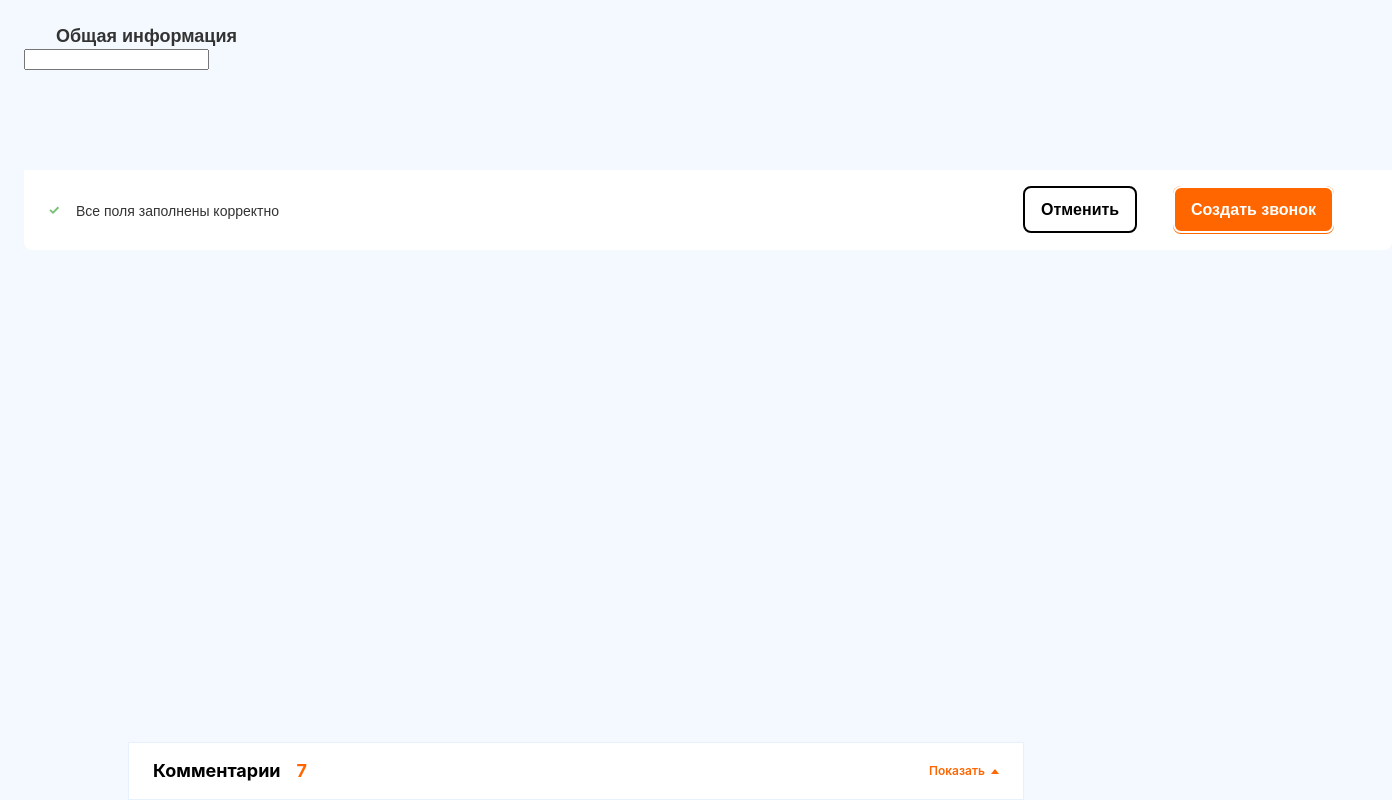
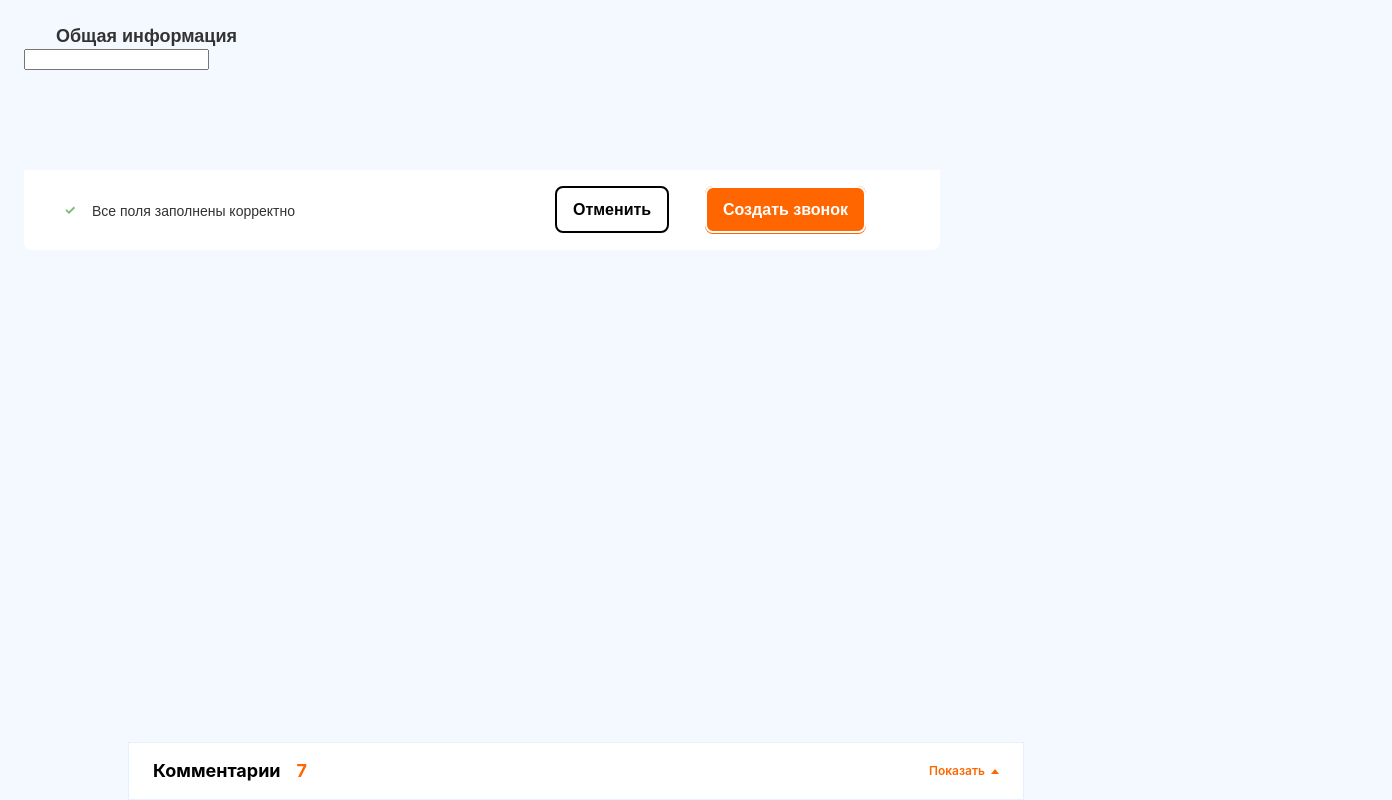
Before and after one commit to Okbitsnok/chat, a React (Create React App) app: page / in a window 1280 px wide. Shown: the whole page, 1392 px wide, since content can reach past the window. Built offline with nearby package versions, Linux system fonts and the light colour scheme; the HTML template or start-up script is replaced by a standard one.

Commit message:
Adding Form

```diff
--- a/src/App.tsx
+++ b/src/App.tsx
@@ -1,6 +1,6 @@
 import React from 'react';
 import Chat from "./chat-component";
-import Form from "./formComponent";
+import Form from "./formComponent/Form";
 
 function App() {
   return (
--- a/src/Icon/CorrectMark.tsx
+++ b/src/Icon/CorrectMark.tsx
@@ -1,11 +1,14 @@
-
+import {SvgStyled} from './Icons.styles';
 
 export const CorrectMark = () => {
     return (
-        <svg width="13" height="12" viewBox="0 0 13 12" fill="none" xmlns="http://www.w3.org/2000/svg">
-            <g clipPath="url(#clip0_549_2886)">
-                <path d="M2.18945 5.92734L5.40118 8.95446L11.3105 3.04492" stroke="#79C077" strokeWidth="2"/>
-            </g>
-        </svg>
+        <SvgStyled
+            width="13"
+            height="12"
+            viewBox="0 0 13 12"
+            fill="none"
+            xmlns="http://www.w3.org/2000/svg">
+            <path d="M2.18945 5.92734L5.40118 8.95446L11.3105 3.04492" stroke="#79C077" strokeWidth="2"/>
+        </SvgStyled>
     )
 }
--- a/src/Icon/InCorrectMark.tsx
+++ b/src/Icon/InCorrectMark.tsx
@@ -1,11 +1,15 @@
+import {SvgStyled} from './Icons.styles';
 
 export const InCorrectMark = () => {
     return (
-        <svg>
-            <svg width="13" height="12" viewBox="0 0 13 12" fill="none" xmlns="http://www.w3.org/2000/svg">
-                <path d="M2.50586 10L10.9937 2" stroke="#EE8C8C" strokeWidth="2"/>
-                <path d="M2.75 1.75586L10.75 10.2437" stroke="#EE8C8C" strokeWidth="2"/>
-            </svg>
-        </svg>
+        <SvgStyled
+            width="13"
+            height="12"
+            viewBox="0 0 13 12"
+            fill="none"
+            xmlns="http://www.w3.org/2000/svg">
+            <path d="M2.50586 10L10.9937 2" stroke="#EE8C8C" strokeWidth="2"/>
+            <path d="M2.75 1.75586L10.75 10.2437" stroke="#EE8C8C" strokeWidth="2"/>
+        </SvgStyled>
     )
 }
--- a/src/formComponent/Form.tsx
+++ b/src/formComponent/Form.tsx
@@ -9,10 +9,10 @@ import {
     FormInfo
 } from "./Form.styles";
 import {Button} from "../components/Button/Button";
-import Footer from "./footer";
+import FormFooter from "./footer/Footer";
 
 interface FormFields {
-    field: string | boolean;
+    field: string;
 }
 
 const Form = () => {
@@ -41,7 +41,7 @@ const Form = () => {
                     required: true
                 })}/>
 
-                <Footer errorBool={!!errors.field}>
+                <FormFooter hasError={errors.field != null}>
                     <Buttons>
                         <Cancel>
                             <Button title="Отменить"/>
@@ -51,7 +51,7 @@ const Form = () => {
                             <Button type="submit" fullWidth={false} title="Создать звонок"/>
                         </CreateCall>
                     </Buttons>
-                </Footer>
+                </FormFooter>
             </FormUse>
         </FormContainer>
     )
--- a/src/formComponent/footer/Footer.styles.ts
+++ b/src/formComponent/footer/Footer.styles.ts
@@ -1,11 +1,15 @@
 import styled from "styled-components";
 
-export const FormFooter = styled.div`
+export const Wrapper = styled.div`
   display: flex;
   align-items: center;
-  width: 1368px;
-  height: 80px;
+  padding: 16px;
   background: white;
   margin-top: 100px;
   border-radius: 0 0 8px 8px;
 `
+
+export const Content = styled.div`
+  margin-right: 0;
+  margin-left: auto;
+`
--- a/src/formComponent/footer/Footer.tsx
+++ b/src/formComponent/footer/Footer.tsx
@@ -1,25 +1,25 @@
 import {ErrorBlock} from "../Form.styles";
 import {InCorrectMark} from "../../Icon/InCorrectMark";
 import {CorrectMark} from "../../Icon/CorrectMark";
-import React, {FC, ReactElement} from "react";
-import {FormFooter} from "./Footer.styles";
+import React, {ReactElement} from "react";
+import {Content, Wrapper} from "./Footer.styles";
 
-interface FormFields {
-    errorBool: boolean
+interface Props {
+    hasError?: boolean
     children: ReactElement
 }
 
-const Footer: FC<Partial<FormFields>> = (props) => {
+export default function FormFooter(props: Props) {
 
     const {
-        errorBool,
+        hasError,
         children
     } = props;
 
     return (
-        <FormFooter>
+        <Wrapper>
             <div>
-                {errorBool ?
+                {props.hasError != null && hasError ?
                     <ErrorBlock>
                         <InCorrectMark/>
                         <span>Поля заполнены некорректно</span>
@@ -31,9 +31,9 @@ const Footer: FC<Partial<FormFields>> = (props) => {
                     </ErrorBlock>
                 }
             </div>
-            {children}
-        </FormFooter>
+
+            <Content> {children} </Content>
+
+        </Wrapper>
     )
 }
-
-export default Footer;
--- a/src/formComponent/footer/index.ts
+++ /dev/null
@@ -1 +0,0 @@
-export { default } from "./Footer";
--- a/src/formComponent/index.ts
+++ /dev/null
@@ -1 +0,0 @@
-export { default } from "./Form";
```
